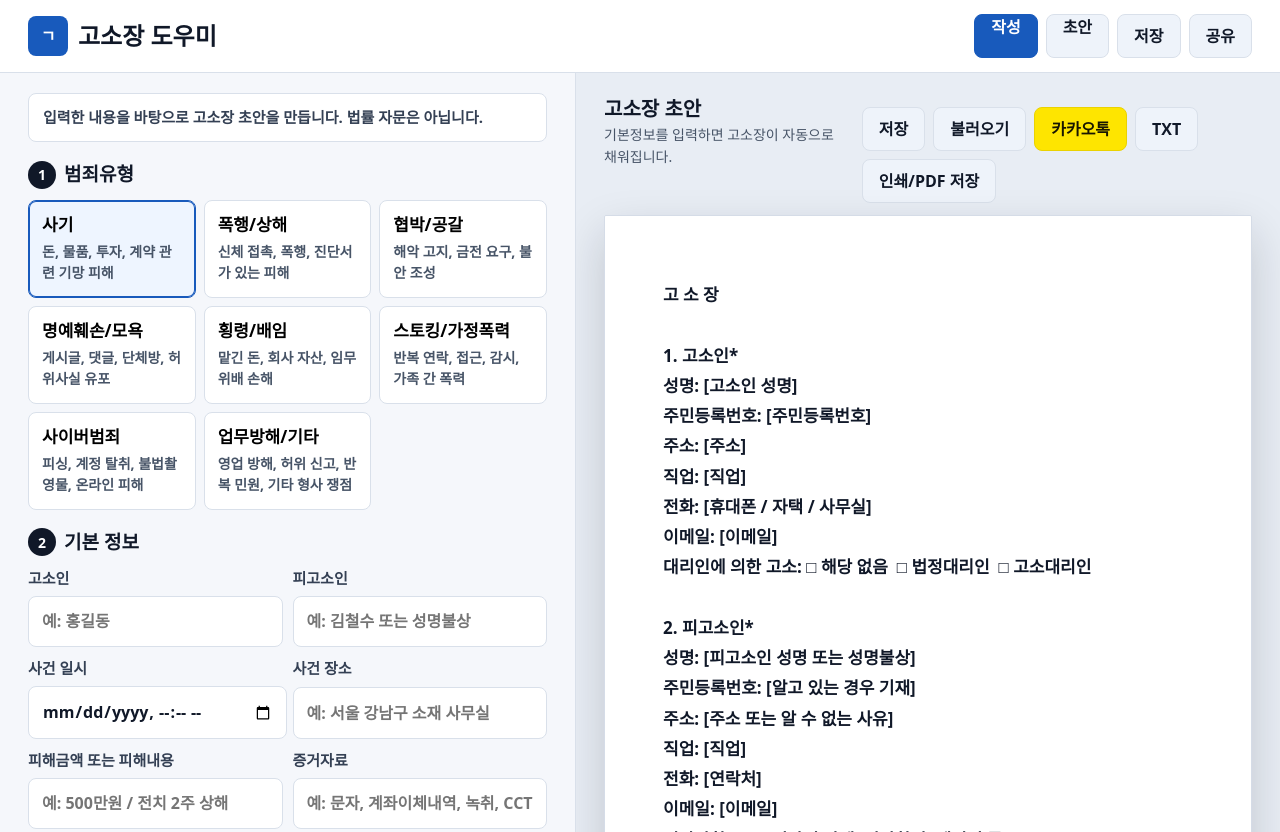
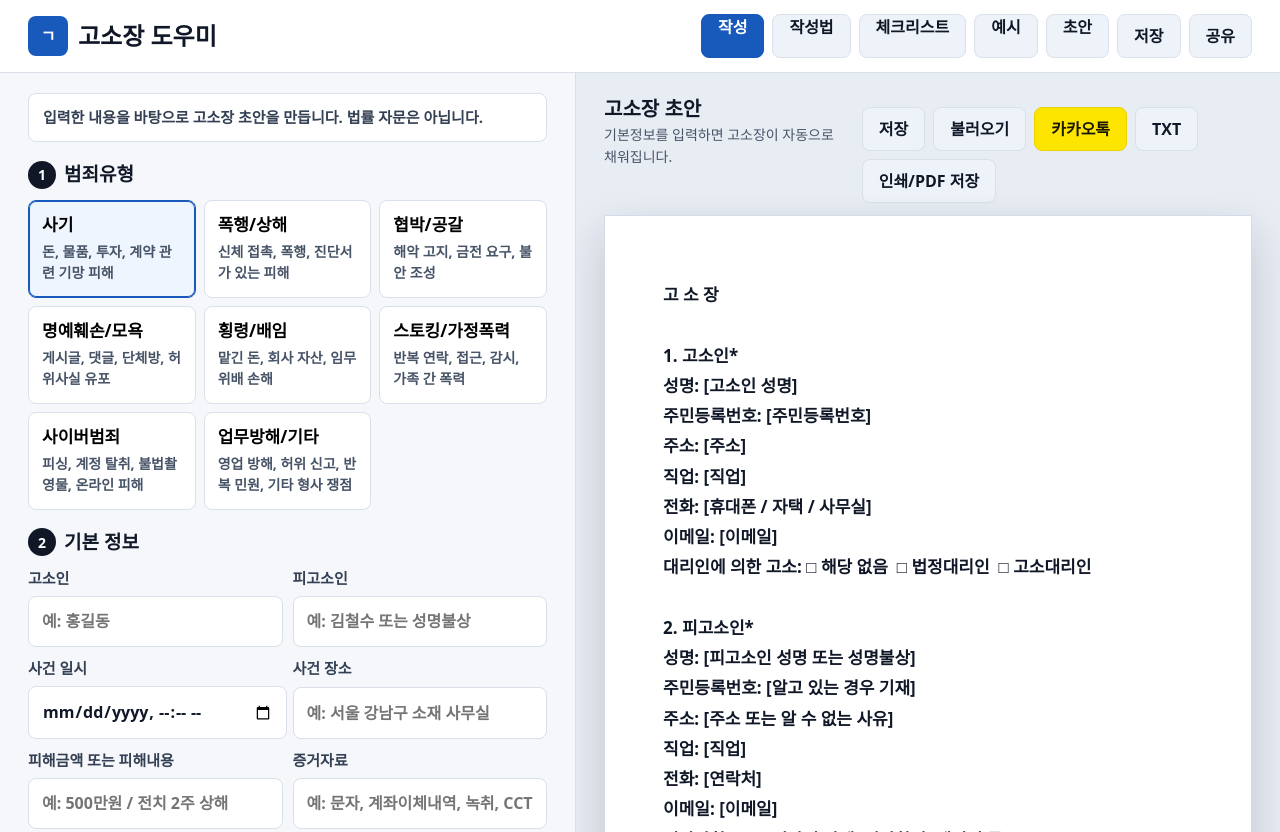
Before and after one commit to kimssi1201-ux/gosojang-helper, a website: page public/index.html in a window 1280 px wide. Shown: the top 832 px of the page. Drawn offline with Linux system fonts and the light colour scheme.

Commit message:
Link new information pages from app

```diff
--- a/public/index.html
+++ b/public/index.html
@@ -15,6 +15,9 @@
       </div>
       <nav class="top-menu" aria-label="주요 메뉴">
         <a href="#write">작성</a>
+        <a href="/guide.html">작성법</a>
+        <a href="/checklist.html">체크리스트</a>
+        <a href="/examples.html">예시</a>
         <a href="#draft">초안</a>
         <button id="menuSaveBtn" type="button">저장</button>
         <button id="menuShareBtn" type="button">공유</button>
@@ -75,7 +78,7 @@
 
     <footer class="app-footer">
       <span>저장 버튼은 이 브라우저에만 보관합니다. 서버에는 별도 저장하지 않습니다.</span>
-      <span><a href="/privacy.html">개인정보 안내</a> · <a href="https://www.law.go.kr/precSc.do" target="_blank" rel="noreferrer">국가법령정보센터 판례 검색</a></span>
+      <span><a href="/guide.html">작성법</a> · <a href="/checklist.html">체크리스트</a> · <a href="/examples.html">예시</a> · <a href="/privacy.html">개인정보 안내</a> · <a href="https://www.law.go.kr/precSc.do" target="_blank" rel="noreferrer">판례 검색</a></span>
     </footer>
 
     <script>
```
